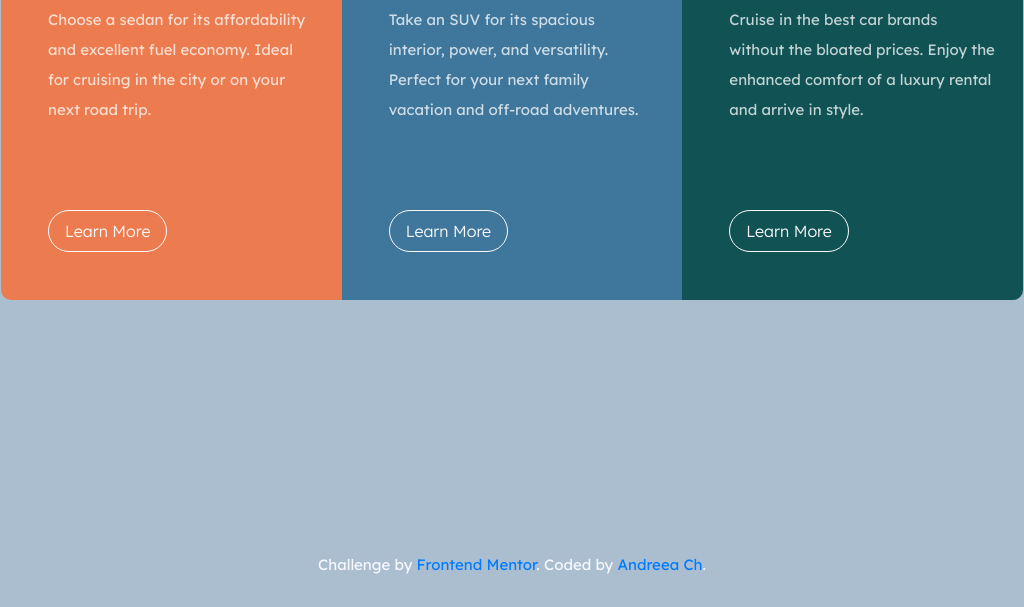
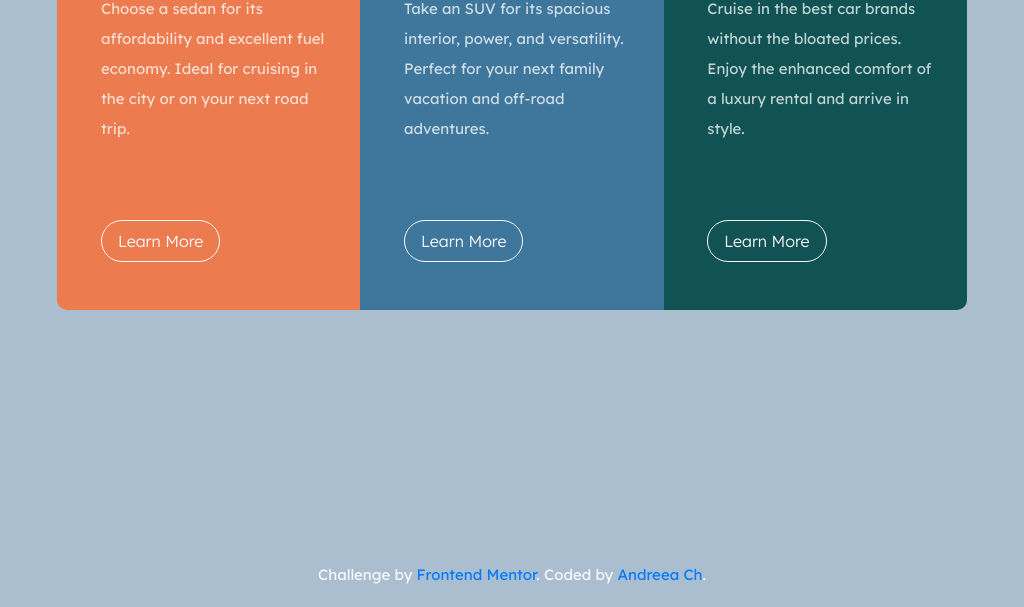
Before and after one commit to andr-ch/3-column-preview-card-component, a plain HTML site: page index.html in a window 1024 px wide. Shown: the part 381-988 px from the top of the page. Drawn offline with nearby package versions, Linux system fonts and the light colour scheme.

Commit message:
Add files via upload

```diff
--- a/styles.css
+++ b/styles.css
@@ -142,12 +142,12 @@ footer.attribution {
 }
 
 
-@media (min-width: 792px) and (max-width: 1269px)  {
+@media (min-width: 792px) and (max-width: 1440px)  {
     .row {
-        max-width: 105%;
+        max-width: 98%;
     }
 
     .bg-main {
-        padding: 12rem 1rem;
+        padding: 12rem 3rem;
     }
 }
```
